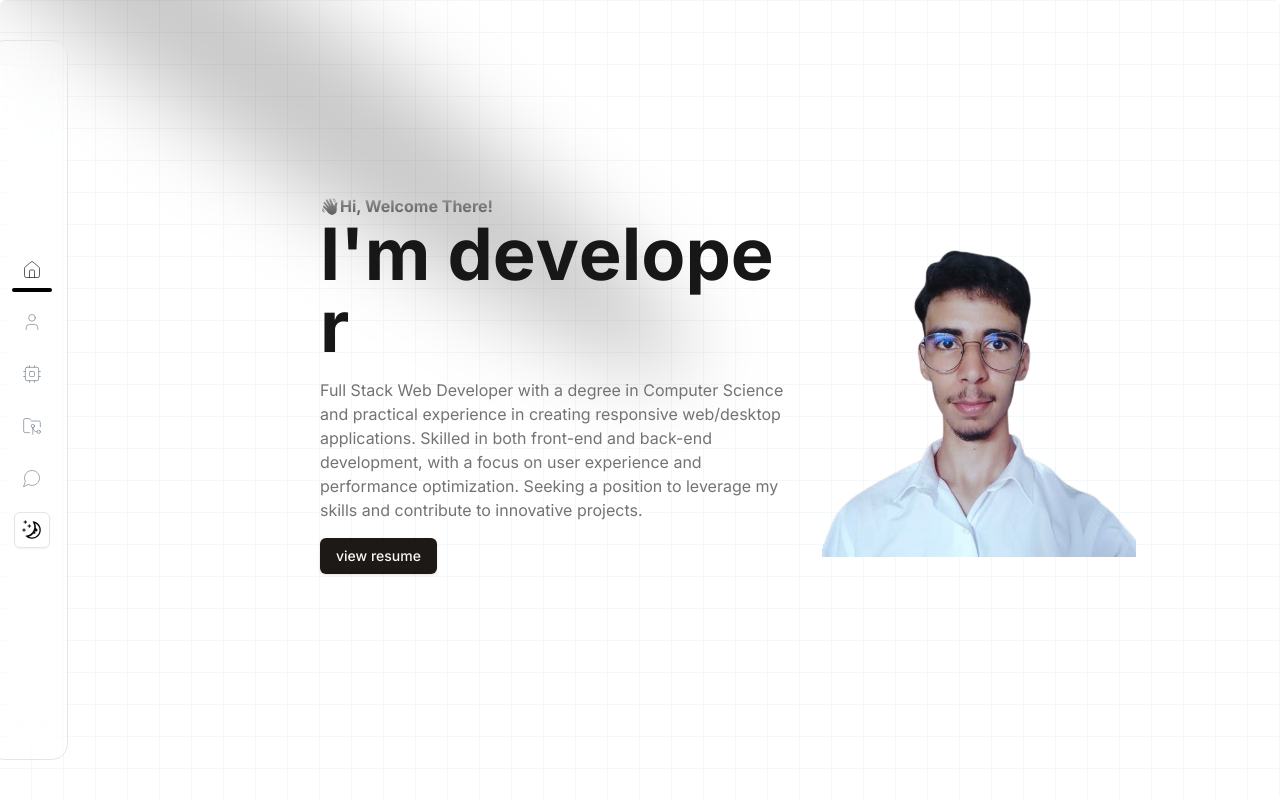
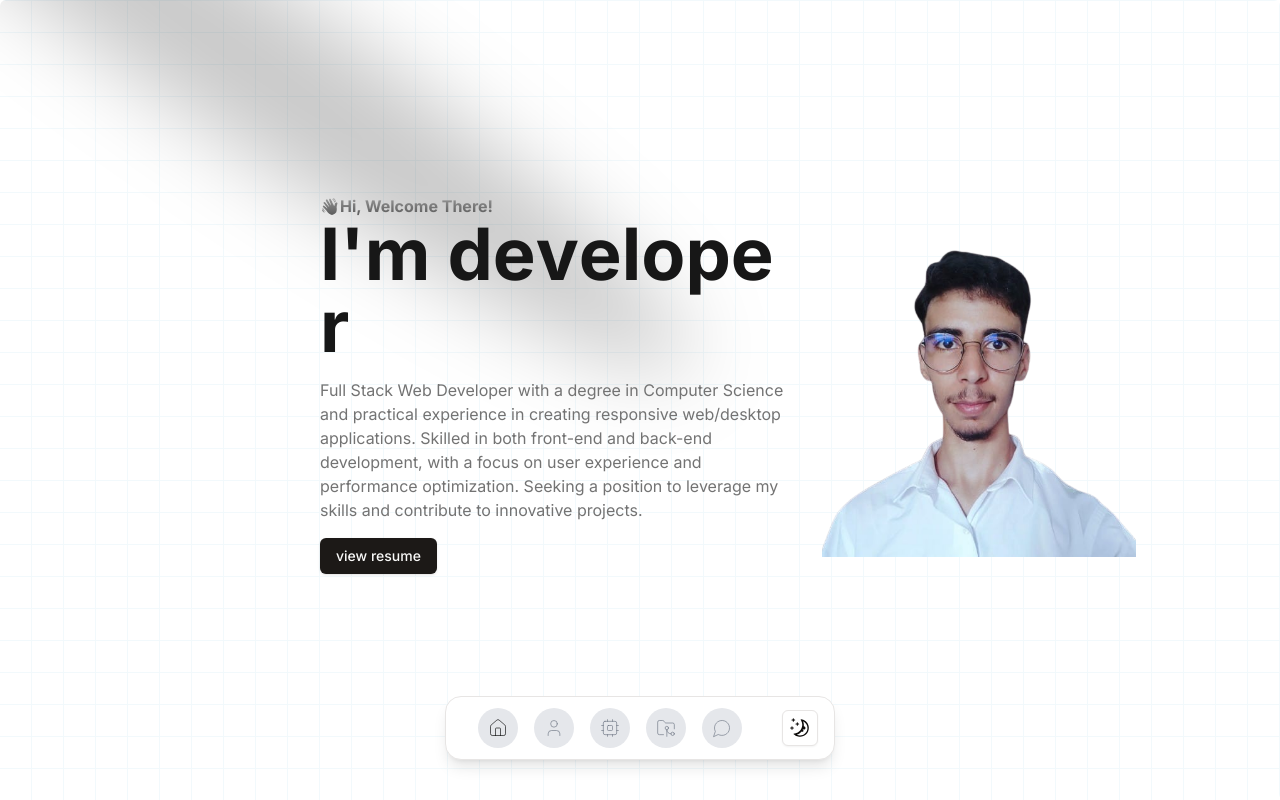
Before and after one commit to yassir-jeraidi/portfolio, a Next.js app: page / in a window 1280 px wide. Built offline with nearby package versions, Linux system fonts and the light colour scheme.

Commit message:
chane the navbar style and placement

```diff
--- a/src/components/navbar/navbar.tsx
+++ b/src/components/navbar/navbar.tsx
@@ -1,55 +1,36 @@
-"use client"
-import React from 'react';
-import {LINKS} from "@/components/navbar/links";
-import Link from 'next/link'
-import {usePathname} from 'next/navigation'
-import {Tooltip, TooltipContent, TooltipProvider, TooltipTrigger} from "@/components/ui/tooltip";
+"use client";
+import React from "react";
+import { LINKS } from "@/components/navbar/links";
+import { FloatingDock } from "@/components/ui/flaoting-dock";
+import { usePathname } from "next/navigation";
 import ModeToggle from "@/components/ui/mode-toggle";
 
+const Navbar = () => {
+    const pathname = usePathname();
 
-const Navbar = () => {
+    const links = LINKS.map(link => ({
+        title: link.title,
+        icon: (
+            <span
+                className={`hover:text-gray-500 dark:hover:text-gray-200 p-2 ${
+                    pathname === link.path ? "text-black dark:text-gray-100" : "text-gray-500"
+                }`}
+            >
+                {link.icon}
+            </span>
+        ),
+        href: link.path,
+    }));
 
-    const pathname = usePathname()
     return (
-        <div className='fixed z-50  border md:bg-transparent md:dark:bg-transparent backdrop-blur-lg bg-white dark:bg-black md:top-10 bottom-2 right-2 left-2
-        w-auto h-16 md:w-20 md:h-auto md:bottom-10 md:-left-3
-        md:rounded-l-2xl rounded-2xl'>
-            <div className='relative h-full md:mx-1 w-full'>
-                <div className="flex gap-3  h-full md:flex-col items-center justify-center"
-                >
-                    {
-                        LINKS.map(link => (
-                            <TooltipProvider key={link.id}>
-                                <Tooltip>
-                                    <TooltipTrigger asChild>
-                                        <Link href={link.path}
-                                              className='cursor-pointer transition-all duration-300 md:hover:-translate-y-1.5 '>
-                                            <div className='flex flex-col items-center justify-center'>
-
-                                <span className={` hover:text-gray-500 dark:hover:text-gray-200 p-2
-                                ${pathname === link.path ? 'text-black dark:text-gray-100' : 'text-gray-500'}`}>
-                                    {
-                                        link.icon
-                                    }
-                                </span>
-                                                <span
-                                                    className={`h-1 w-10 rounded ${pathname === link.path ? 'bg-black dark:bg-gray-100' : 'bg-transparent'} `}></span>
-                                            </div>
-                                        </Link>
-                                    </TooltipTrigger>
-                                    <TooltipContent>
-                                        <p>
-                                            {
-                                                link.title
-                                            }
-                                        </p>
-                                    </TooltipContent>
-                                </Tooltip>
-                            </TooltipProvider>
-
-                        ))
-                    }
-                    <ModeToggle/>
+        <div className="container">
+            <div
+                className="fixed z-50 border bg-white dark:bg-black bottom-2 md:bottom-10 left-1/2 -translate-x-1/2 w-auto h-16 rounded-2xl shadow-lg flex items-center justify-center px-4 backdrop-filter">
+                <div className="flex gap-6 items-center">
+                    <FloatingDock
+                        items={links}
+                    />
+                    <ModeToggle />
                 </div>
             </div>
         </div>
```
